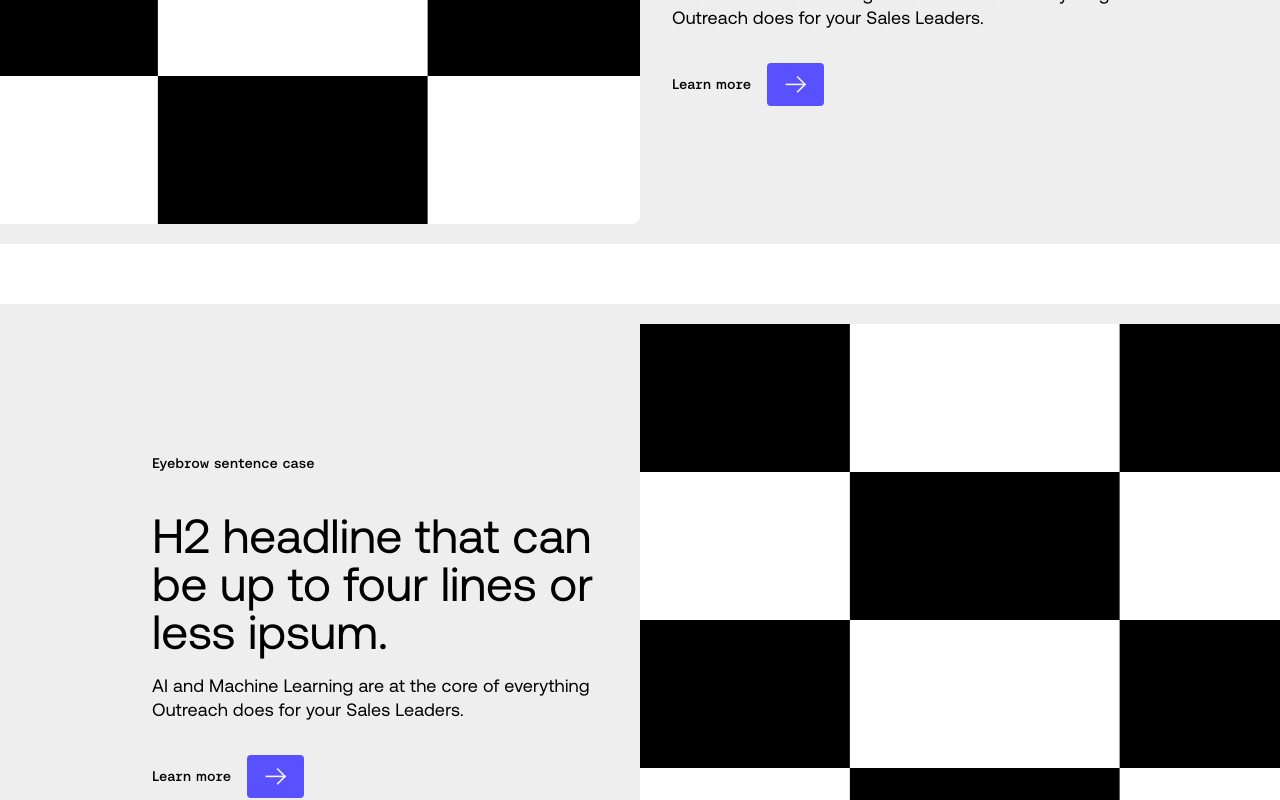
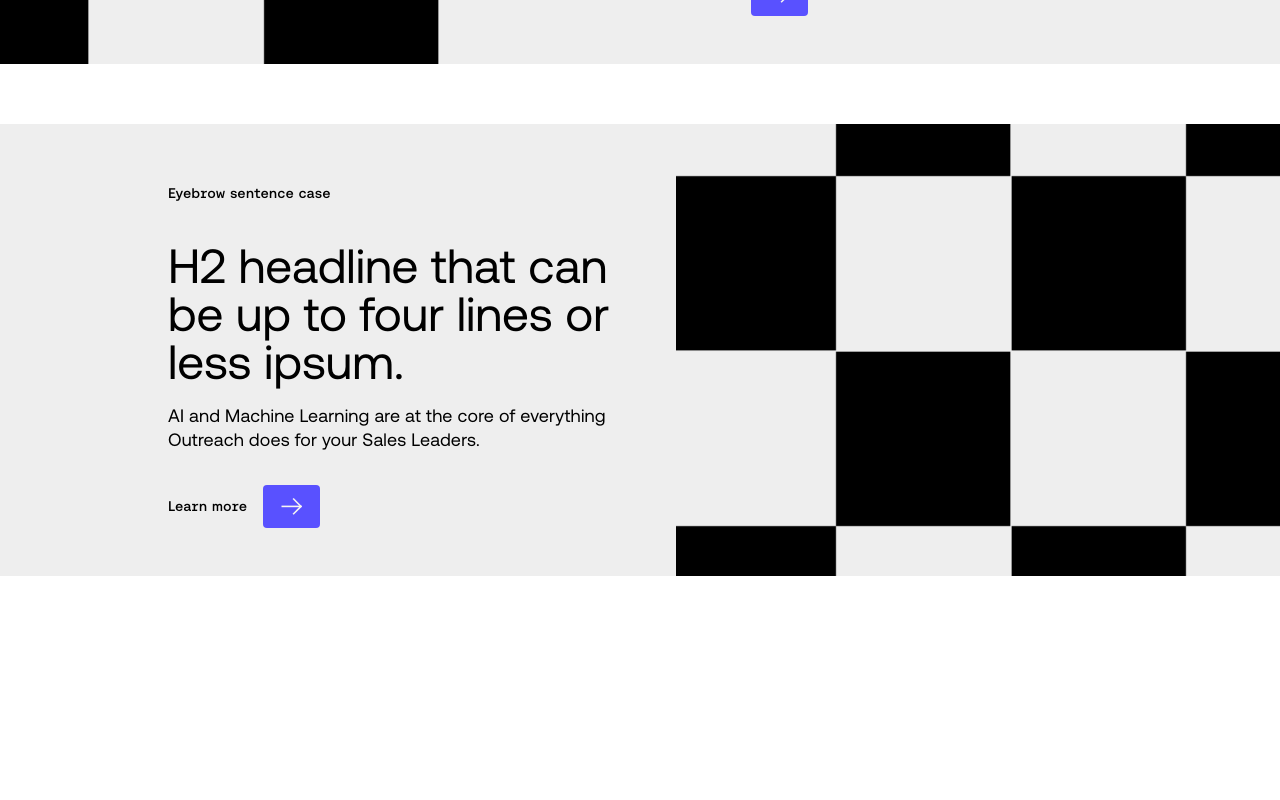
Before and after one commit to ErickRoo/pxpl, a Next.js app: page /components/SideSide in a window 1280 px wide. Shown: the part 1640-2440 px from the top of the page. After the commit the page ends 2276 px from the top, so only its background shows below. Built offline with nearby package versions, Linux system fonts and the light colour scheme.

Commit message:
fix: set correct placeholder-b and positions

```diff
--- a/components/blocks/side_side/side_side.module.scss
+++ b/components/blocks/side_side/side_side.module.scss
@@ -19,17 +19,15 @@
   @screen md {
     gap: 3.2rem;
     flex-direction: row;
+
+    &__reverse {
+      flex-direction: row-reverse;
+    }
   }
 
   @screen xl {
     gap: 5.6rem;
     max-width: 144rem;
-  }
-
-  &__reverse {
-    @screen md {
-      flex-direction: row-reverse;
-    }
   }
 }
 
@@ -42,12 +40,14 @@
   @screen md {
     width: 50%;
     justify-content: end;
+
+    &__reverse {
+      justify-content: start;
+    }
   }
 
-  &__reverse {
-    @screen md {
-      justify-content: start;
-    }
+  img {
+    z-index: 1;
   }
 }
 
@@ -109,8 +109,60 @@
 
 }
 
-.image {
-  z-index: 1;
+.bgImage {
+  width: 100%;
+
+  > div {
+    height: 32rem;
+
+    @screen sm {
+      background-size: 37rem;
+      background-position: 8rem -1rem;
+    }
+
+    @screen md {
+      background-size: 45rem;
+      background-position: top 5rem right -1rem;
+    }
+
+    @screen lg {
+      height: 45.2rem;
+      background-size: 70rem;
+      background-position: top 5rem right -1rem;
+    }
+
+    @screen xl {
+      height: 59.2rem;
+      background-size: 100rem 60rem;
+      background-position: top 14rem right -5rem;
+    }
+  }
+
+  @screen md {
+    margin: -2rem;
+    margin-right: 2rem;
+  }
+
+  &__reverse {
+    > div {
+      @screen md {
+        background-position: top 5rem left 0;
+      }
+
+      @screen lg {
+        background-position: top -11rem left 16rem;
+      }
+
+      @screen xl {
+        background-position: unset;
+      }
+    }
+
+    @screen md {
+      margin: -2rem;
+      margin-left: 2rem;
+    }
+  }
 }
 
 .oneColumnBody {
--- a/components/blocks/side_side/side_side.tsx
+++ b/components/blocks/side_side/side_side.tsx
@@ -9,14 +9,20 @@ const SideSideBlock:FunctionComponent<{ block: SideSideInterface }> = ({ block }
   <div className={styles.root}>
     <section className={`${styles.wrapper} ${block.reverse ? `${styles.wrapper__reverse}` : ''}`}>
       <div className={`${styles.wrapperImage} ${block.reverse ? `${styles.wrapperImage__reverse}` : ''}`}>
-        {block.showCircles && (
-          <ul className={`${styles.circlesContainer} ${block.reverse ? `${styles.circlesContainer__reverse}` : ''}`}>
-            <li />
-            <li />
-            <li />
-          </ul>
+        {block.showCircles ? (
+          <>
+            <ul className={`${styles.circlesContainer} ${block.reverse ? `${styles.circlesContainer__reverse}` : ''}`}>
+              <li />
+              <li />
+              <li />
+            </ul>
+            <img src={block.image?.src} alt="placeholderimage" />
+          </>
+        ) : (
+          <section className={`${styles.bgImage} ${block.reverse ? `${styles.bgImage__reverse}` : ''}`}>
+            <div style={{ backgroundImage: `url(${block.image?.src})` }} />
+          </section>
         )}
-        <img className={styles.image} src={block.image?.src} alt="placeholderimage" />
       </div>
       <div className={`${styles.wrapperContent} ${block.reverse ? `${styles.wrapperContent__reverse}` : ''}`}>
         <OneColumnBody
```
Also changed, not shown: assets/Sideside/placeholder-b.png.
